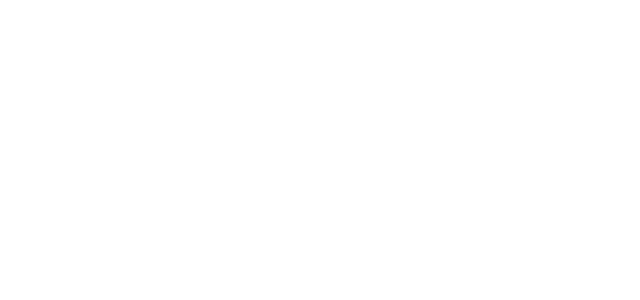
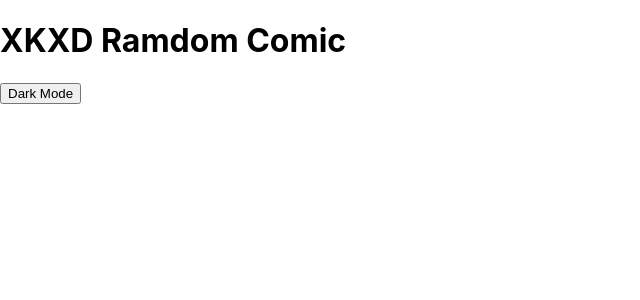
Before and after one commit to ramiroguzmanc/xkcd-comic, a React (Create React App) app: page / in a window 1280 px wide. Shown: the top 300 px of the page, without its empty margins (0-640 px from the left). Built offline with nearby package versions, Linux system fonts and the light colour scheme.

Commit message:
Header and adding sass

```diff
--- a/package.json
+++ b/package.json
@@ -9,6 +9,7 @@
     "react": "^17.0.2",
     "react-dom": "^17.0.2",
     "react-scripts": "4.0.3",
+    "sass": "^1.32.13",
     "web-vitals": "^1.1.2"
   },
   "scripts": {
--- a/src/App.js
+++ b/src/App.js
@@ -1,7 +1,12 @@
 import "./App.css";
+import Header from "./components/Header";
 
 function App() {
-  return <div className="App"></div>;
+  return (
+    <div>
+      <Header />
+    </div>
+  );
 }
 
 export default App;
--- /dev/null
+++ b/src/components/Header.jsx
@@ -0,0 +1,18 @@
+import React, { useState } from "react";
+
+const Header = () => {
+  const [darkMode, setDarkMode] = useState(false);
+
+  const handleDarkMode = () => setDarkMode(!darkMode);
+
+  return (
+    <div>
+      <h1>XKXD Ramdom Comic</h1>
+      <button type="button" onClick={handleDarkMode}>
+        {darkMode ? "Light Mode" : "Dark Mode"}
+      </button>
+    </div>
+  );
+};
+
+export default Header;
```
Also changed, not shown: 1 other file (tests, documents, lock files or other folders).
